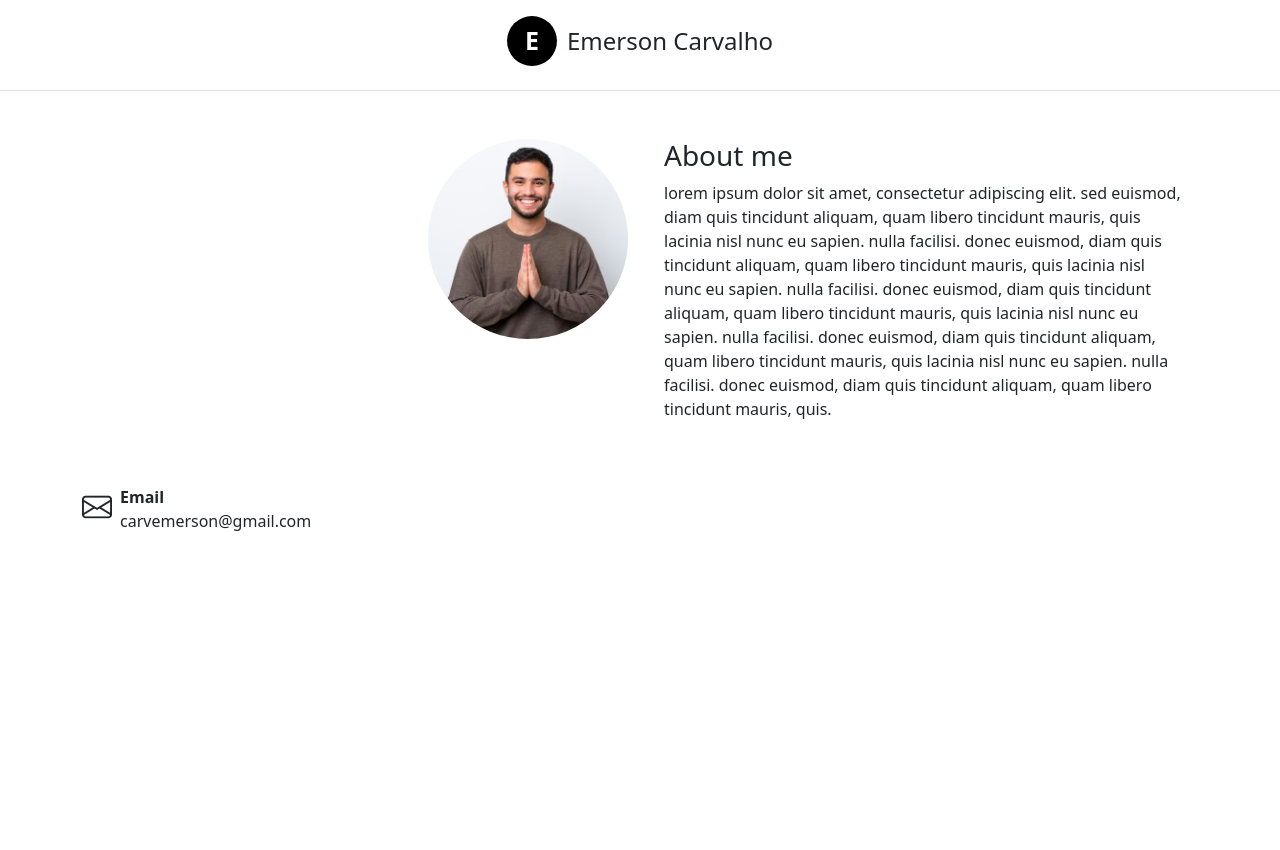
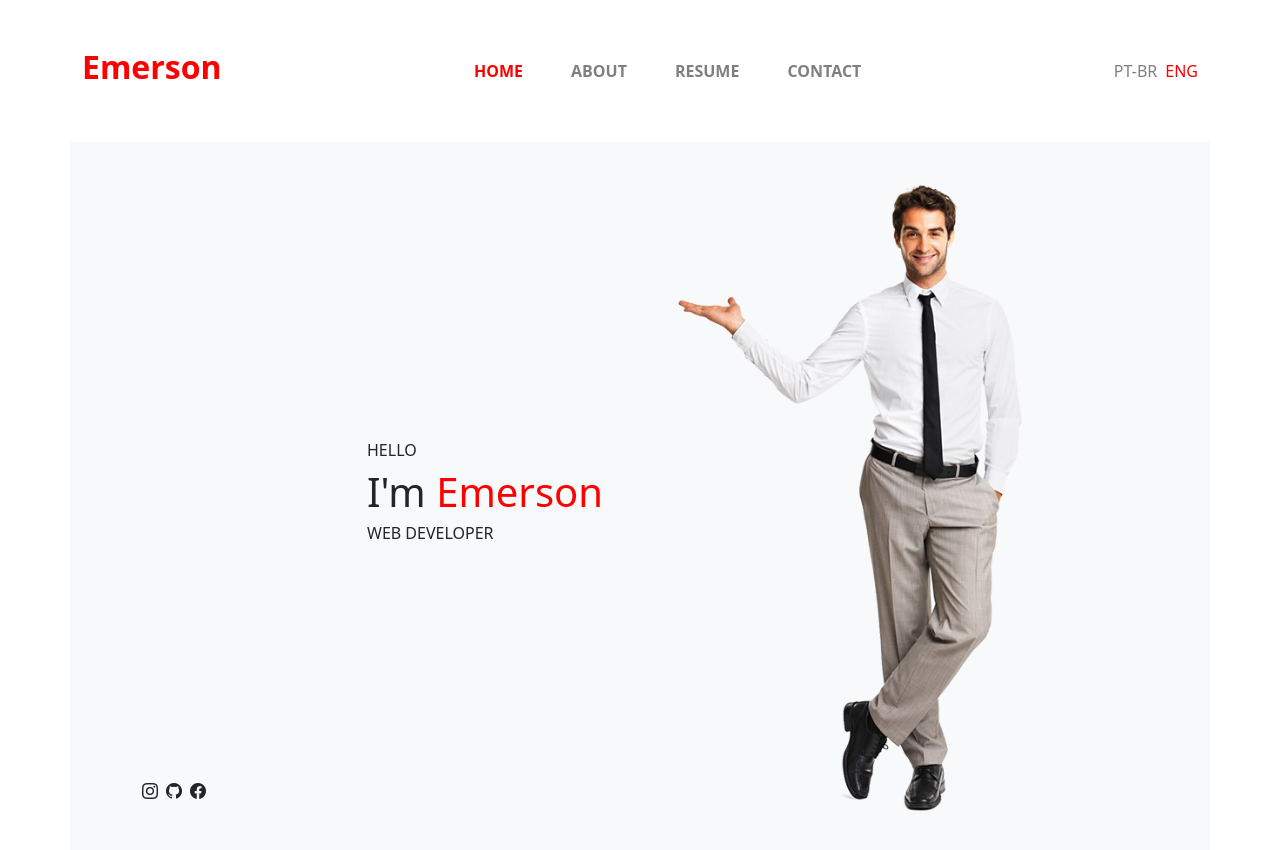
Before and after one commit to carvemerson/carvemerson.github.io, a Vue app: page / in a window 1280 px wide. Before the commit the page ends 800 px from the top, so only its background shows below. Built offline with nearby package versions, Linux system fonts and the light colour scheme.

Commit message:
Commit header and Home

```diff
--- a/src/App.vue
+++ b/src/App.vue
@@ -1,79 +1,13 @@
+<template>
+    <Header/>
+    <Home/>
+</template>
+
 <script setup>
+import Header from "./components/Header.vue";
+import Home from "./components/Home.vue";
 </script>
 
-<template>
-    <header class="my-2 border-bottom">
-        <div class="container pt-2 pb-4">
-            <div class="row justify-content-center">
-                <div class="col-12 d-flex justify-content-center align-items-center">
-                    <span class="head-char"> E </span>
-                    <span class="fs-4 ml">Emerson Carvalho</span>
-                </div>
-            </div>
-        </div>
-    </header>
+<style scoped>
 
-    <div class="container mt-5">
-        <div class="row">
-            <div class="col-12 col-sm-6 text-center text-sm-end">
-                <img src="/images/person.png" class="img-fluid img-rounded">
-            </div>
-
-            <div class="col-12 mt-3 col-sm-6 mt-sm-0">
-                <div class="container">
-                    <h3> About me </h3>
-                    <p>
-                        lorem ipsum dolor sit amet, consectetur adipiscing elit. sed euismod, diam quis
-                        tincidunt aliquam, quam libero tincidunt mauris, quis lacinia nisl nunc eu
-                        sapien. nulla facilisi. donec euismod, diam quis tincidunt aliquam, quam libero
-                        tincidunt mauris, quis lacinia nisl nunc eu sapien. nulla facilisi. donec
-                        euismod, diam quis tincidunt aliquam, quam libero tincidunt mauris, quis lacinia
-                        nisl nunc eu sapien. nulla facilisi. donec euismod, diam quis tincidunt aliquam,
-                        quam libero tincidunt mauris, quis lacinia nisl nunc eu sapien. nulla facilisi.
-                        donec euismod, diam quis tincidunt aliquam, quam libero tincidunt mauris, quis.
-                    </p>
-                </div>
-            </div>
-        </div>
-    </div>
-
-
-    <div class="container mt-5">
-        <div class="row">
-            <div class="col-12 col-sm-6 mt-5 mt-sm-0 d-flex gap-2">
-                <i class="bi bi-envelope skill-icon"></i>
-                <div>
-                    <div> <strong>Email</strong></div>
-                    <div> carvemerson@gmail.com </div>
-                </div>
-            </div>
-        </div>
-    </div>
-</template>
-
-<style scoped>
-.head-char {
-    width: 50px;
-    height: 50px;
-    border-radius: 50%;
-    background-color: #000;
-    color: #fff;
-    font-size: 25px;
-    font-weight: bold;
-    display: flex;
-    justify-content: center;
-    align-items: center;
-    margin-right: 10px;
-}
-
-.img-rounded {
-    width: 200px;
-    height: 200px;
-    border-radius: 50%;
-    object-fit: cover;
-}
-
-.skill-icon {
-    font-size: 30px;
-}
 </style>
--- /dev/null
+++ b/src/components/Header.vue
@@ -0,0 +1,29 @@
+<template>
+    <nav class="py-5">
+        <div class="container d-flex justify-content-between align-items-center">
+            <span class="header-name text-danger h2 fw-bolder">
+                Emerson
+            </span>
+
+            <div class="d-flex gap-5">
+                <span class="fw-bold text-danger">HOME</span>
+                <span class="fw-bold text-black-50">ABOUT</span>
+                <span class="fw-bold text-black-50">RESUME</span>
+                <span class="fw-bold text-black-50">CONTACT</span>
+            </div>
+
+            <div class="d-flex gap-2">
+                <span class="text-black-50"> PT-BR </span>
+                <span class="text-danger"> ENG </span>
+            </div>
+        </div>
+    </nav>
+</template>
+
+<script setup>
+
+</script>
+
+<style lang="scss" scoped>
+
+</style>
--- /dev/null
+++ b/src/components/Home.vue
@@ -0,0 +1,29 @@
+<template>
+    <div class="container text-center bg-light">
+        <div class="container row justify-content-center align-items-center">
+            <div class="col-3 align-self-end">
+                <div class="d-flex gap-2 mb-5 ms-5">
+                    <i class="bi bi-instagram"></i>
+                    <i class="bi bi-github"></i>
+                    <i class="bi bi-facebook"></i>
+                </div>
+            </div>
+            <div class="col-3 text-start">
+                <h6>HELLO</h6>
+                <h1>I'm <span class="text-danger">Emerson</span></h1>
+                <h6>WEB DEVELOPER</h6>
+            </div>
+            <div class="col-6">
+                <img src="/images/person.png" alt="" class="img-fluid">
+            </div>
+        </div>
+    </div>
+</template>
+
+<script setup>
+
+</script>
+
+<style lang="scss" scoped>
+
+</style>
--- a/src/main.js
+++ b/src/main.js
@@ -1,5 +1,6 @@
 import { createApp } from 'vue'
 import './style.scss'
+import * as bootstrap from 'bootstrap'
 import App from './App.vue'
 
 createApp(App).mount('#app')
--- /dev/null
+++ b/src/scss/_variables.scss
@@ -0,0 +1 @@
+$red:     red;
--- a/src/style.scss
+++ b/src/style.scss
@@ -1,2 +1,4 @@
+@import "scss/variables";
+
 @import "bootstrap/scss/bootstrap";
 @import "bootstrap-icons/font/bootstrap-icons.min.css";
```
Also changed, not shown: src/components/HelloWorld.vue (deleted, +0 -19 lines), public/images/person.png.
